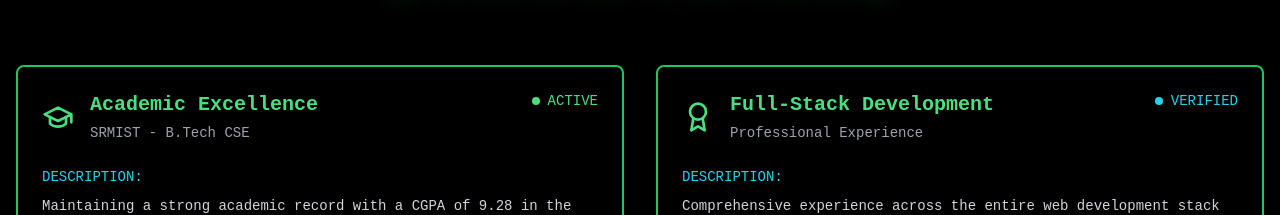
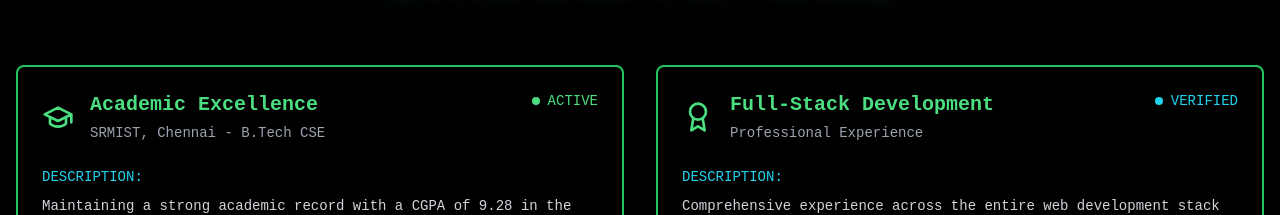
Before and after one commit to rounaq-moin/RounaqMoin, a React (Create React App) app: page / in a window 1280 px wide. Shown: the part 10129-10344 px from the top of the page. Built offline with nearby package versions, Linux system fonts and the light colour scheme.

Commit message:
Update Achievements.js

```diff
--- a/src/components/Achievements.js
+++ b/src/components/Achievements.js
@@ -12,7 +12,7 @@ const Achievements = () => {
   const achievements = [
     {
       title: 'Academic Excellence',
-      subtitle: 'SRMIST - B.Tech CSE',
+      subtitle: 'SRMIST, Chennai - B.Tech CSE',
       description: 'Maintaining a strong academic record with a CGPA of 9.28 in the 3rd year of Computer Science Engineering.',
       icon: GraduationCap,
       status: 'ACTIVE',
```
